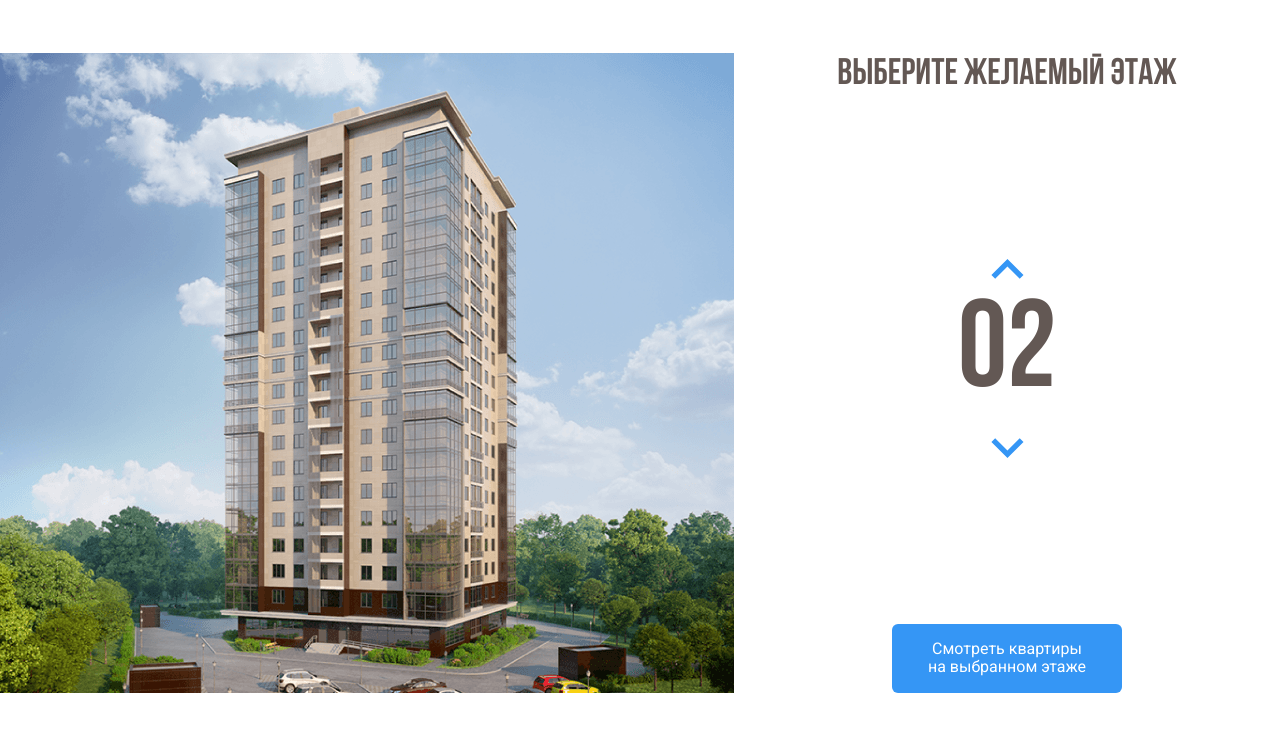
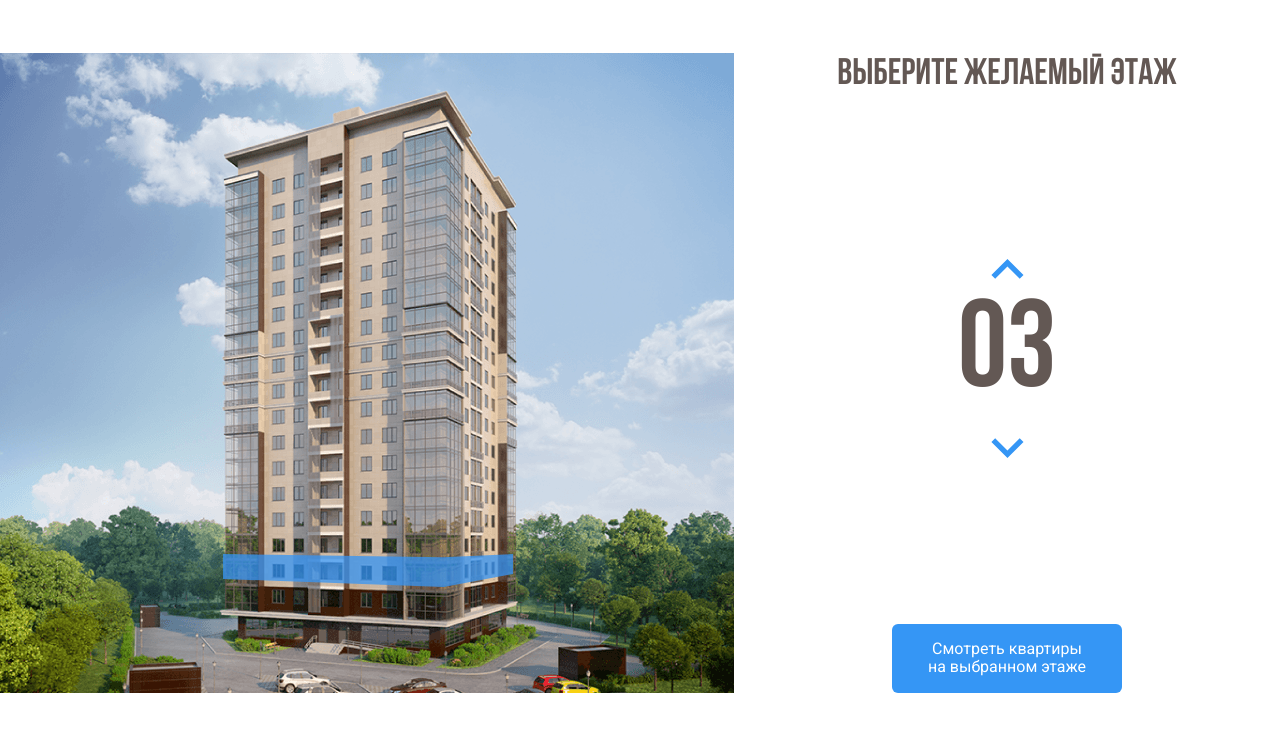
Before and after one commit to MarVikt/GK-Melody, a plain HTML site: page index.html in a window 1280 px wide. Both pictures are taken after a click on the button 1007 px from the left and 340 px from the top of the page. Shown: the part 69-800 px from the top of the page. Drawn offline with nearby package versions, Linux system fonts and the light colour scheme.

Commit message:
заставили работать кнопки выбора этажа

```diff
--- a/css/style.css
+++ b/css/style.css
@@ -98,6 +98,9 @@ body {
 .house path:hover {
     opacity: 1; /* свойство видимости при наведении мышкой для элементов path */
 }
+path.current-floor {
+    opacity: 1;
+}
 .counter {
     font-family: "Bebas Neue Cyrillic", sans-serif;
     color: #635854;
--- a/index.html
+++ b/index.html
@@ -57,23 +57,23 @@
             </pattern>
             <image id="image0_1_86" width="740" height="640" xlink:href="img/hause.png"/> <!-- здесь вместо ссылки был длиннющий текст  -->
             </defs>
-            <path d="M222 528L442.8 536L512 522.3V544L443.5 563.7L222 552.7V528Z" fill="#3595F6" fill-opacity="0.75"/>
-            <path d="M223 526V501L443.3 504.3L513 501V521L443.7 534L223 526Z" fill="#3595F6" fill-opacity="0.75"/>
-            <path d="M223 500V475H444H513V498L445 505L223 500Z" fill="#3595F6" fill-opacity="0.75"/>
-            <path d="M223 476V451L444.3 447.3L512 454V476H444" fill="#3595F6" fill-opacity="0.75"/>
-            <path d="M223 450V424L444.5 420.7L513 431.7V453L444 446.3L223 450Z" fill="#3595F6" fill-opacity="0.75"/>
-            <path d="M222 423V399.3L443 387L514 410V431.3L443 419L222 423Z" fill="#3595F6" fill-opacity="0.75"/>
-            <path d="M222 401V376L444.2 359.7L514 388.3V409L443.7 387.3L222 401Z" fill="#3595F6" fill-opacity="0.75"/>
-            <path d="M222 376V351L444.5 330.7L514 367.3V388L442 359.3L222 376Z" fill="#3595F6" fill-opacity="0.75"/>
-            <path d="M222 350V326L445 301.3L514 345.3V367L444.7 329L222 350Z" fill="#3595F6" fill-opacity="0.75"/>
-            <path d="M222 325V301L444.5 272.3L514 323.3V344L443.7 301.7L222 325Z" fill="#3595F6" fill-opacity="0.75"/>
-            <path d="M221 301V277L443.3 244L514 303.3V323L444 272.3L221 301Z" fill="#3595F6" fill-opacity="0.75"/>
-            <path d="M222 276V252L443.2 217L513 281V302L444.3 243.7L222 276Z" fill="#3595F6" fill-opacity="0.75"/>
-            <path d="M222 252V227L444.3 189L513 259.3V280L444 216L222 252Z" fill="#3595F6" fill-opacity="0.75"/>
-            <path d="M222 226V201L442.8 157.3L513 236.3V259L444 185.7L222 226Z" fill="#3595F6" fill-opacity="0.75"/>
-            <path d="M223 202V177L443 129L513 214V237L442.3 157.7L223 202Z" fill="#3595F6" fill-opacity="0.75"/>
-            <path d="M222 177V152L441.8 100L513 192.3V215L443.3 128.7L222 177Z" fill="#3595F6" fill-opacity="0.75"/>
-            <path d="M222 152V126L444 69.3L513 171V192L443.7 100.3L222 152Z" fill="#3595F6" fill-opacity="0.75"/>
+            <path data-floor="02" d="M222 528L442.8 536L512 522.3V544L443.5 563.7L222 552.7V528Z" fill="#3595F6" fill-opacity="0.75"/>
+            <path data-floor="03" d="M223 526V501L443.3 504.3L513 501V521L443.7 534L223 526Z" fill="#3595F6" fill-opacity="0.75"/>
+            <path data-floor="04" d="M223 500V475H444H513V498L445 505L223 500Z" fill="#3595F6" fill-opacity="0.75"/>
+            <path data-floor="05" d="M223 476V451L444.3 447.3L512 454V476H444" fill="#3595F6" fill-opacity="0.75"/>
+            <path data-floor="06" d="M223 450V424L444.5 420.7L513 431.7V453L444 446.3L223 450Z" fill="#3595F6" fill-opacity="0.75"/>
+            <path data-floor="07" d="M222 423V399.3L443 387L514 410V431.3L443 419L222 423Z" fill="#3595F6" fill-opacity="0.75"/>
+            <path data-floor="08" d="M222 401V376L444.2 359.7L514 388.3V409L443.7 387.3L222 401Z" fill="#3595F6" fill-opacity="0.75"/>
+            <path data-floor="09" d="M222 376V351L444.5 330.7L514 367.3V388L442 359.3L222 376Z" fill="#3595F6" fill-opacity="0.75"/>
+            <path data-floor="10" d="M222 350V326L445 301.3L514 345.3V367L444.7 329L222 350Z" fill="#3595F6" fill-opacity="0.75"/>
+            <path data-floor="11" d="M222 325V301L444.5 272.3L514 323.3V344L443.7 301.7L222 325Z" fill="#3595F6" fill-opacity="0.75"/>
+            <path data-floor="12" d="M221 301V277L443.3 244L514 303.3V323L444 272.3L221 301Z" fill="#3595F6" fill-opacity="0.75"/>
+            <path data-floor="13" d="M222 276V252L443.2 217L513 281V302L444.3 243.7L222 276Z" fill="#3595F6" fill-opacity="0.75"/>
+            <path data-floor="14" d="M222 252V227L444.3 189L513 259.3V280L444 216L222 252Z" fill="#3595F6" fill-opacity="0.75"/>
+            <path data-floor="15" d="M222 226V201L442.8 157.3L513 236.3V259L444 185.7L222 226Z" fill="#3595F6" fill-opacity="0.75"/>
+            <path data-floor="16" d="M223 202V177L443 129L513 214V237L442.3 157.7L223 202Z" fill="#3595F6" fill-opacity="0.75"/>
+            <path data-floor="17" d="M222 177V152L441.8 100L513 192.3V215L443.3 128.7L222 177Z" fill="#3595F6" fill-opacity="0.75"/>
+            <path data-floor="18" d="M222 152V126L444 69.3L513 171V192L443.7 100.3L222 152Z" fill="#3595F6" fill-opacity="0.75"/>
             </svg>
 
     </div>
@@ -102,8 +102,14 @@
 
    </div>
 </main>
+    <!-- основное -->
+<!-- подключили скрипт jQuery CDN минимизированный -->
+    <script
+        src="https://code.jquery.com/jquery-3.6.0.min.js"
+        integrity="sha256-/xUj+3OJU5yExlq6GSYGSHk7tPXikynS7ogEvDej/m4="
+        crossorigin="anonymous">
+    </script>
+    <script src="js/main.js"></script>
 
-
-    <!-- основное -->
 </body>
 </html>
--- /dev/null
+++ b/js/main.js
@@ -0,0 +1,59 @@
+// проверим, готов ли сайт к манипуляциям
+$(document).ready(function () {
+    var currentFloor = 2;
+    var floorPath = $(".house path");
+    var counterUp = $(".counter-up");
+    var counterDown = $(".counter-down");
+
+console.log('сайт готов к манипуляциям');
+
+// по клику на этаж
+// $(".house path").on("click", function () {
+//     console.log('кликнули на этаж');
+//     console.log($(this).attr("data-floor"));
+//     currentFloor = $(this).attr("data-floor");
+//     $(".counter").text(currentFloor);
+// })
+
+// по наведению мышкой на этаж
+floorPath.on("mouseover", function () {
+    floorPath.removeClass('current-floor');
+    currentFloor = $(this).attr("data-floor");
+    ascurrentFloor = currentFloor.toLocaleString('en-US',{minimumIntegerDigits: 2,
+        useGrouping: false}); // форматируем в вид 03, а не просто 3
+    $(".counter").text(ascurrentFloor);
+    $(`[data-floor=${ascurrentFloor}]`).toggleClass("current-floor");; // назначили класс текущему path. А в стилях объявили видимость этого класса
+});
+
+counterUp.on("click", function () {
+    console.log('кликнули по кнопке выбора этажа вверх');
+    if (currentFloor < 18) {
+        currentFloor++;
+        ascurrentFloor = currentFloor.toLocaleString('en-US',{minimumIntegerDigits: 2,
+        useGrouping: false});
+        $(".counter").text(ascurrentFloor);
+
+        floorPath.removeClass('current-floor');
+        // назначили path класс current-floor
+        $(`[data-floor=${ascurrentFloor}]`).toggleClass("current-floor");;
+    }
+});
+
+counterDown.on("click", function () {
+    console.log('кликнули по кнопке выбора этажа вниз');
+    if (currentFloor > 2) {
+        currentFloor--;
+        ascurrentFloor = currentFloor.toLocaleString('en-US',{minimumIntegerDigits: 2,
+        useGrouping: false});
+        $(".counter").text(ascurrentFloor);
+
+        floorPath.removeClass('current-floor');
+        // назначили path класс current-floor
+        $(`[data-floor=${ascurrentFloor}]`).toggleClass("current-floor");;
+    }
+});
+
+
+
+
+});
```
